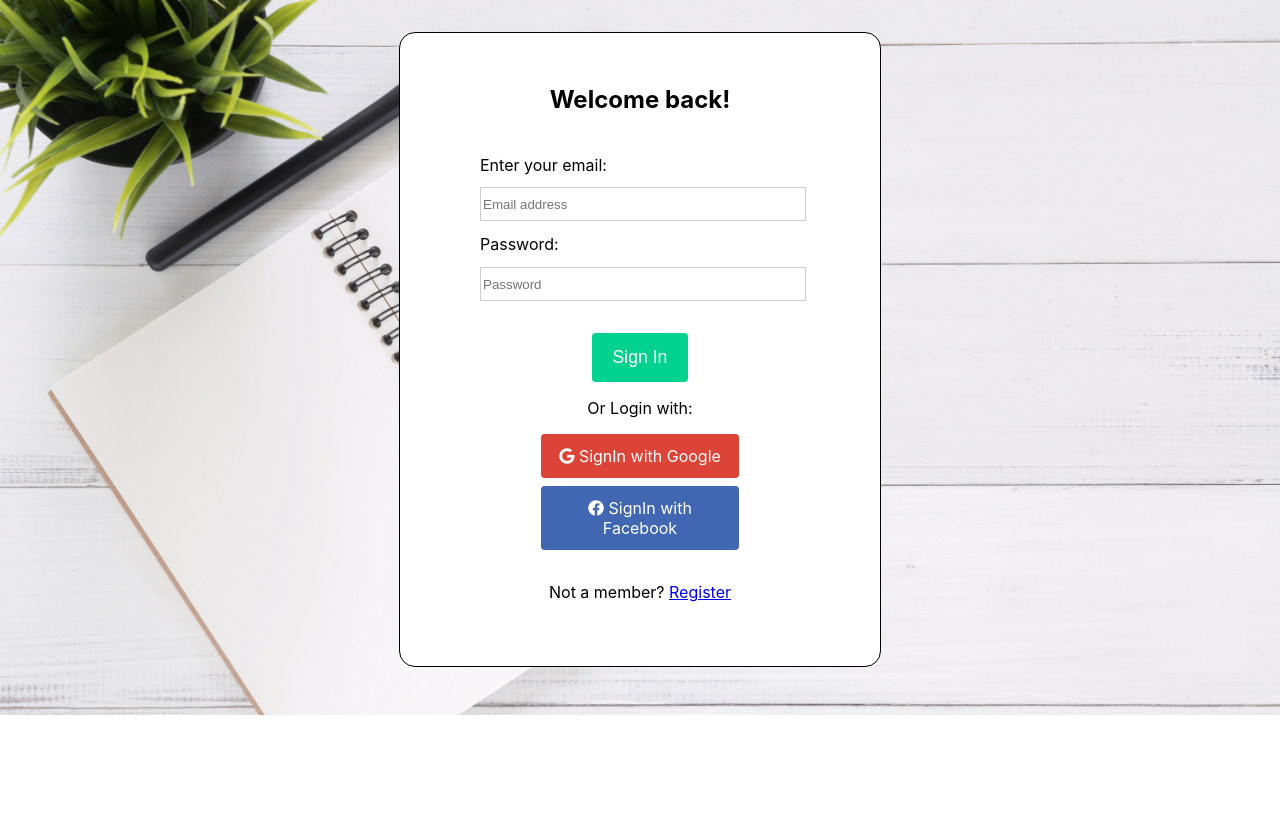
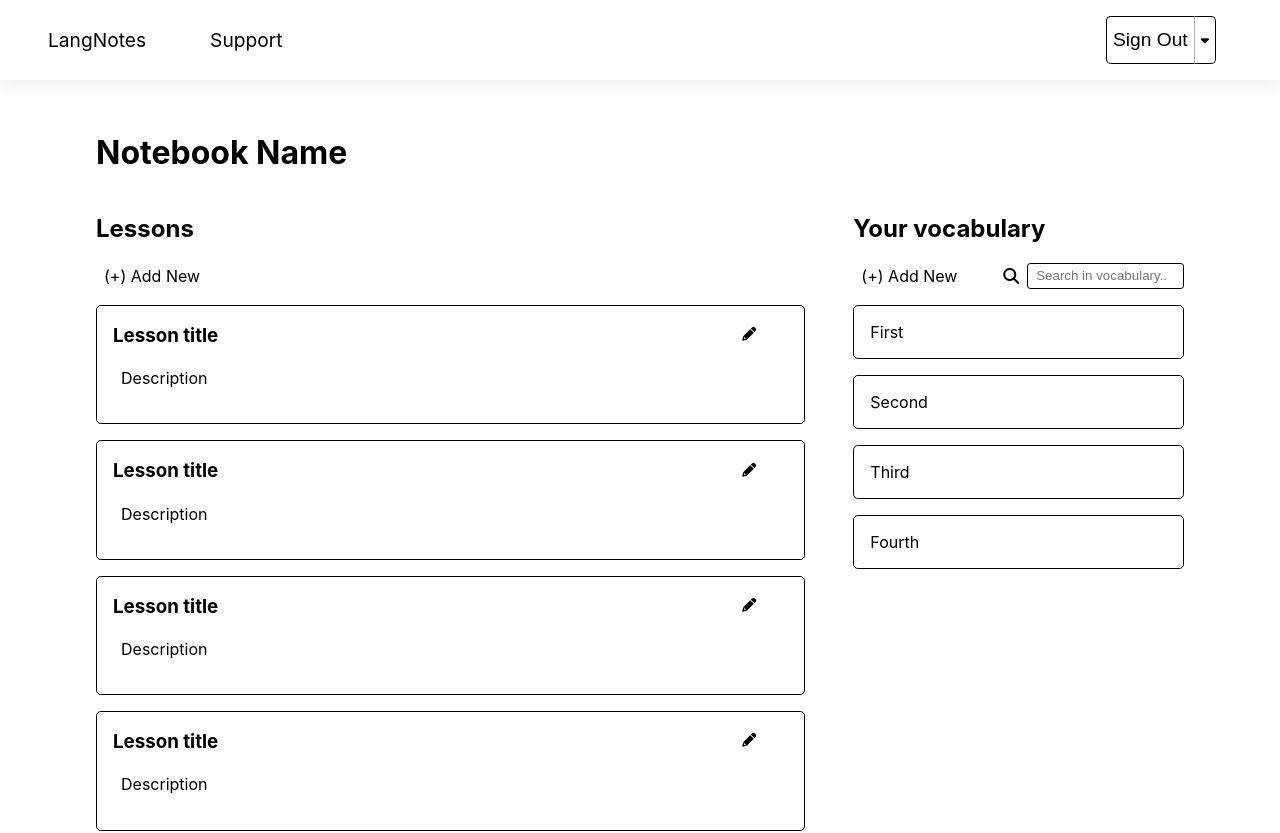
Before and after one commit to Fil-Ma/langnotes, a React (Create React App) app in the folder client/: page /notebook in a window 1280 px wide. Before the commit this address led to /login. Shown: the top 833 px of the page. Before the commit the page ends 800 px from the top, so only its background shows below. Built offline with nearby package versions, Linux system fonts and the light colour scheme.

Commit message:
added notebook page and components

```diff
--- /dev/null
+++ b/client/src/components/lessons/Lesson.js
@@ -0,0 +1,24 @@
+import "./lessons.css";
+
+function Lesson({ title, description }) {
+
+
+  return (
+    <div className="lesson">
+      <div className="lesson-title">
+        <h3>{title}</h3>
+      </div>
+
+      <div className="lesson-tools">
+        <i className="fa-solid fa-pencil fa-sm"></i>
+        <div className="hover-text">Edit Lesson</div>
+      </div>
+
+      <div className="lesson-description">
+        <p>{description}</p>
+      </div>
+    </div>
+  );
+}
+
+export default Lesson;
--- /dev/null
+++ b/client/src/components/lessons/LessonsList.js
@@ -0,0 +1,21 @@
+import "./lessons.css";
+import Lesson from "./Lesson.js";
+
+function LessonsList() {
+
+
+  return (
+    <section className="lessons-container">
+      <h2>Lessons</h2>
+      <p>(+) Add New</p>
+
+      <Lesson title="Lesson title" description="Description" />
+      <Lesson title="Lesson title" description="Description" />
+      <Lesson title="Lesson title" description="Description" />
+      <Lesson title="Lesson title" description="Description" />
+
+    </section>
+  );
+}
+
+export default LessonsList;
--- /dev/null
+++ b/client/src/components/lessons/lessons.css
@@ -0,0 +1,65 @@
+/*
+  STYLING LESSONS CONTAINER SECTION
+*/
+
+.lessons-container {
+  grid-column: 1 / 3;
+}
+
+/*
+  STYLING LESSONS DIV
+*/
+
+.lessons-container p {
+  padding: 0.2rem 0.5rem;
+  margin-top: 0;
+  margin-bottom: 1rem;
+}
+
+.lesson {
+  border: 1px solid #000;
+  border-radius: 0.3rem;
+  margin-bottom: 1rem;
+  padding: 0rem 1rem 1rem 1rem;
+}
+
+.lesson-tools i {
+  cursor: pointer;
+}
+
+.lesson-tools i:hover {
+  color: gray;
+}
+
+.lesson-title, .lesson-tools {
+  display: inline-block;
+}
+
+.lesson-title h3 {
+  margin: 18px 0;
+}
+
+.lesson-tools {
+  float: right;
+  margin: 18px 0;
+  padding: 0 2rem;
+  height: 1.5rem;
+  position: relative;
+}
+
+.hover-text {
+  display: none;
+  position: absolute;
+  bottom: 110%;
+  right: 50%;
+  transform: translateX(50%);
+  background-color: gray;
+  font-size: 0.8rem;
+  color: #fff;
+  white-space: nowrap;
+  padding: 0.2rem 0.4rem;
+}
+
+.lesson-tools:hover .hover-text {
+  display: block;
+}
--- /dev/null
+++ b/client/src/components/vocabulary/Vocabulary.js
@@ -0,0 +1,32 @@
+import "./vocabulary.css";
+import VocabularyTerm from "./VocabularyTerm";
+
+function Vocabulary() {
+
+  return (
+    <section className="vocabulary-container">
+      <h2>Your vocabulary</h2>
+
+      <div className="vocabulary-utils">
+        <p>(+) Add New</p>
+
+        <div className="search-term">
+          <i className="fa-solid fa-magnifying-glass"></i>
+          <input
+            type="text"
+            name="term-search"
+            placeholder="Search in vocabulary.." />
+        </div>
+
+      </div>
+
+      <VocabularyTerm content="First" />
+      <VocabularyTerm content="Second" />
+      <VocabularyTerm content="Third" />
+      <VocabularyTerm content="Fourth" />
+
+    </section>
+  );
+}
+
+export default Vocabulary;
--- /dev/null
+++ b/client/src/components/vocabulary/VocabularyTerm.js
@@ -0,0 +1,12 @@
+
+
+function VocabularyTerm({ content }) {
+
+  return (
+    <div className="vocabulary-term-container">
+      {content}
+    </div>
+  )
+}
+
+export default VocabularyTerm;
--- /dev/null
+++ b/client/src/components/vocabulary/vocabulary.css
@@ -0,0 +1,45 @@
+/*
+  STYLING VOCABULARY
+*/
+
+.vocabulary-container {
+  grid-column: 3;
+}
+
+.vocabulary-term-container {
+  border: 1px solid #000;
+  border-radius: 0.3rem;
+  margin-bottom: 1rem;
+  padding: 1rem;
+}
+
+.vocabulary-utils {
+  display: inline-flex;
+  width: 100%;
+}
+
+.vocabulary-utils p {
+  margin-top: 0;
+  margin-bottom: 1rem;
+  padding: 0.2rem 0.5rem;
+  width: 40%;
+}
+
+.vocabulary-utils input[type="text"] {
+  padding: 0.2rem 0.5rem;
+  border: none;
+  width: 90%;
+  border: 1px solid #000;
+  border-radius: 0.2rem;
+}
+
+.vocabulary-utils .search-term {
+  width: 60%;
+  display: inline-flex;
+  margin-bottom: 1rem;
+}
+
+.search-term i {
+  margin: auto 0;
+  padding: 0 0.5rem;
+}
--- a/client/src/feature/notebook/NoteBook.css
+++ b/client/src/feature/notebook/NoteBook.css
@@ -0,0 +1,15 @@
+/*
+  STYLING NOTEBOOK PAGE
+*/
+
+.notebook {
+  padding: 2rem 6rem;
+  min-height: 70vh;
+
+}
+
+.notebook-container {
+  display: grid;
+  gap: 3rem;
+  grid-template-columns: repeat(3, 1fr);
+}
--- a/client/src/feature/notebook/NoteBook.js
+++ b/client/src/feature/notebook/NoteBook.js
@@ -1,9 +1,17 @@
 import "./NoteBook.css";
+import LessonsList from "../../components/lessons/LessonsList";
+import Vocabulary from "../../components/vocabulary/Vocabulary";
 
 function NoteBook() {
 
   return (
-    <div>hi</div>
+    <main className="notebook">
+      <h1 className="notebook-name">Notebook Name</h1>
+      <div className="notebook-container">
+        <LessonsList />
+        <Vocabulary />
+      </div>
+    </main>
   )
 }
 
--- a/client/src/store/login/auth/authReducer.js
+++ b/client/src/store/login/auth/authReducer.js
@@ -5,7 +5,7 @@
   name: 'auth',
   initialState: {
     isFetching: false,
-    isAuthenticated: false,
+    isAuthenticated: true,
     error: null
   },
   reducers: {},
```
